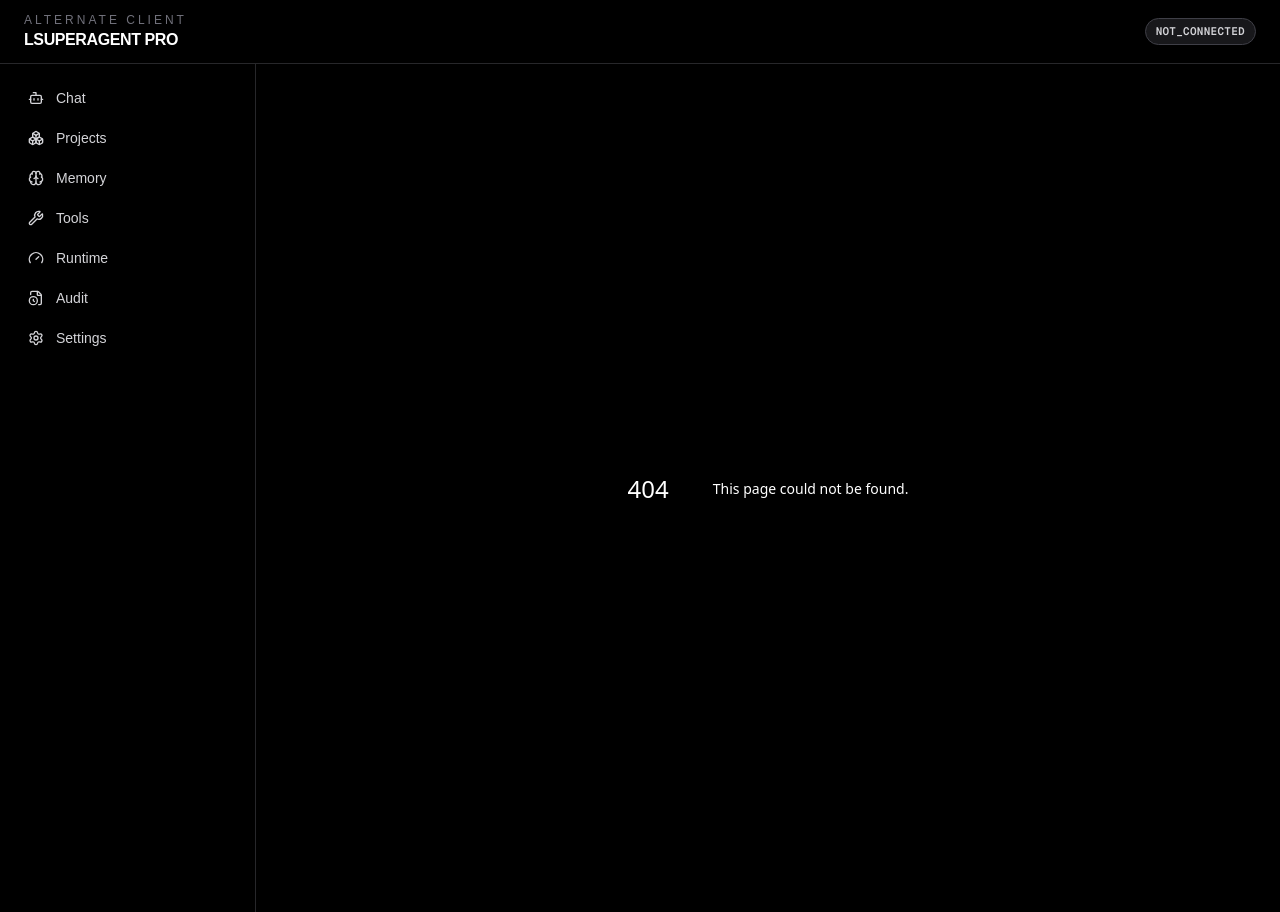
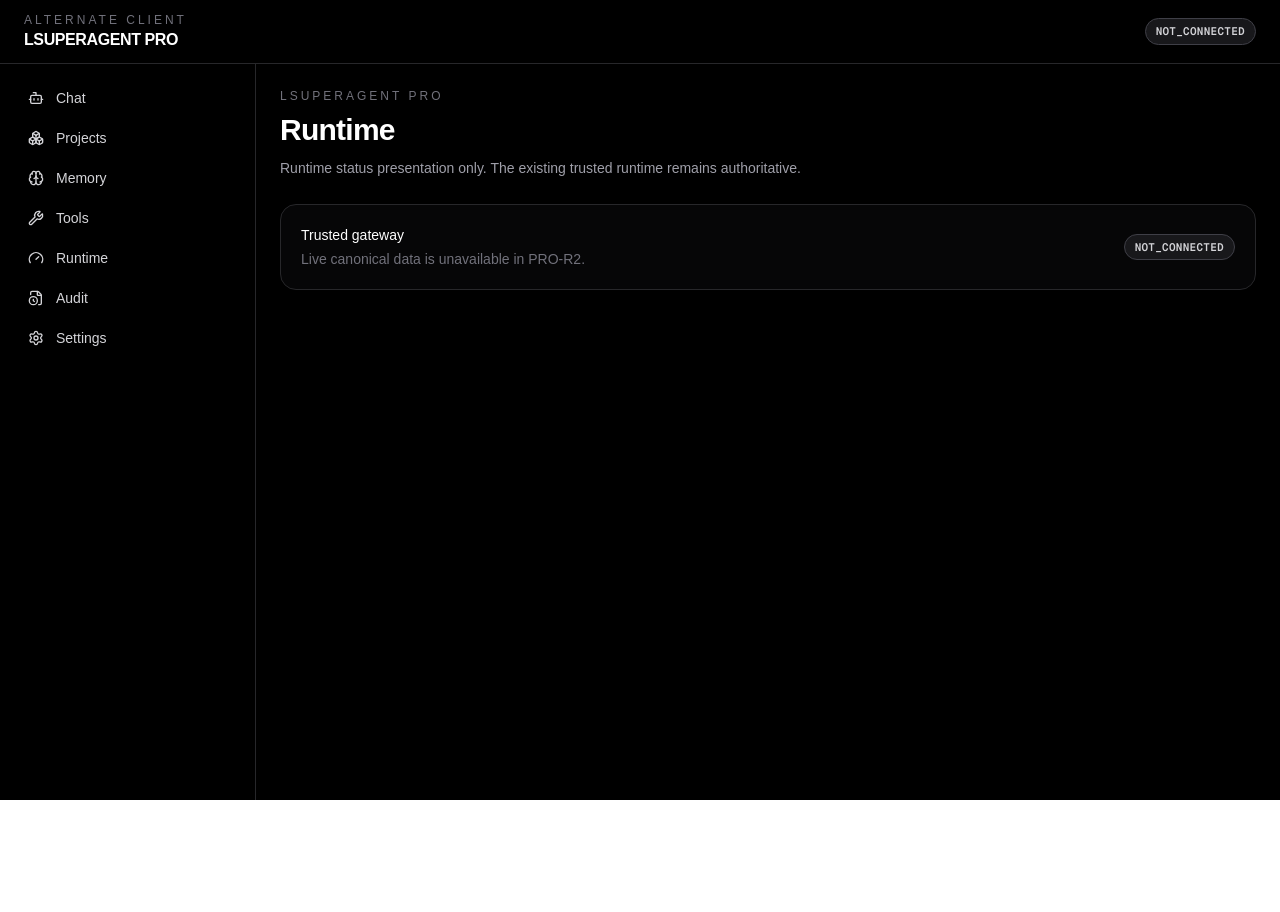
Before and after one commit to thanabartb-ops/Lagensuper-Pro, a Next.js app in the folder lsuperagent-pro/: page /runtime in a window 1280 px wide. Before the commit this address had no page. After the commit the page ends 800 px from the top, so only its background shows below. Built offline with nearby package versions, Linux system fonts and the light colour scheme.

Commit message:
feat(pro-r2): add runtime module foundation

```diff
--- /dev/null
+++ b/lsuperagent-pro/app/runtime/page.tsx
@@ -0,0 +1,5 @@
+import { ModuleStatusPage } from '@/components/modules/ModuleStatusPage'
+
+export default function RuntimePage() {
+  return <ModuleStatusPage title="Runtime" description="Runtime status presentation only. The existing trusted runtime remains authoritative." />
+}
```
